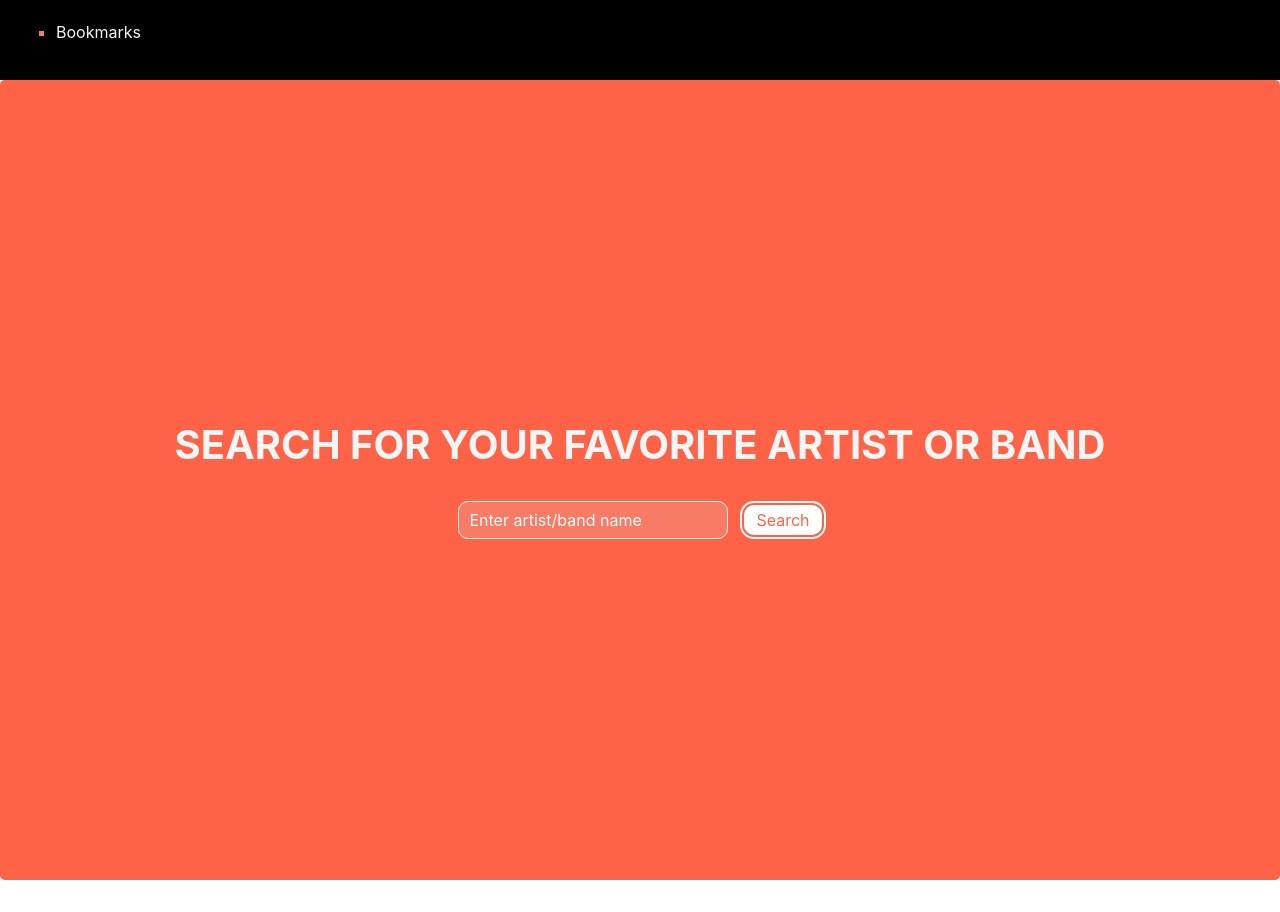
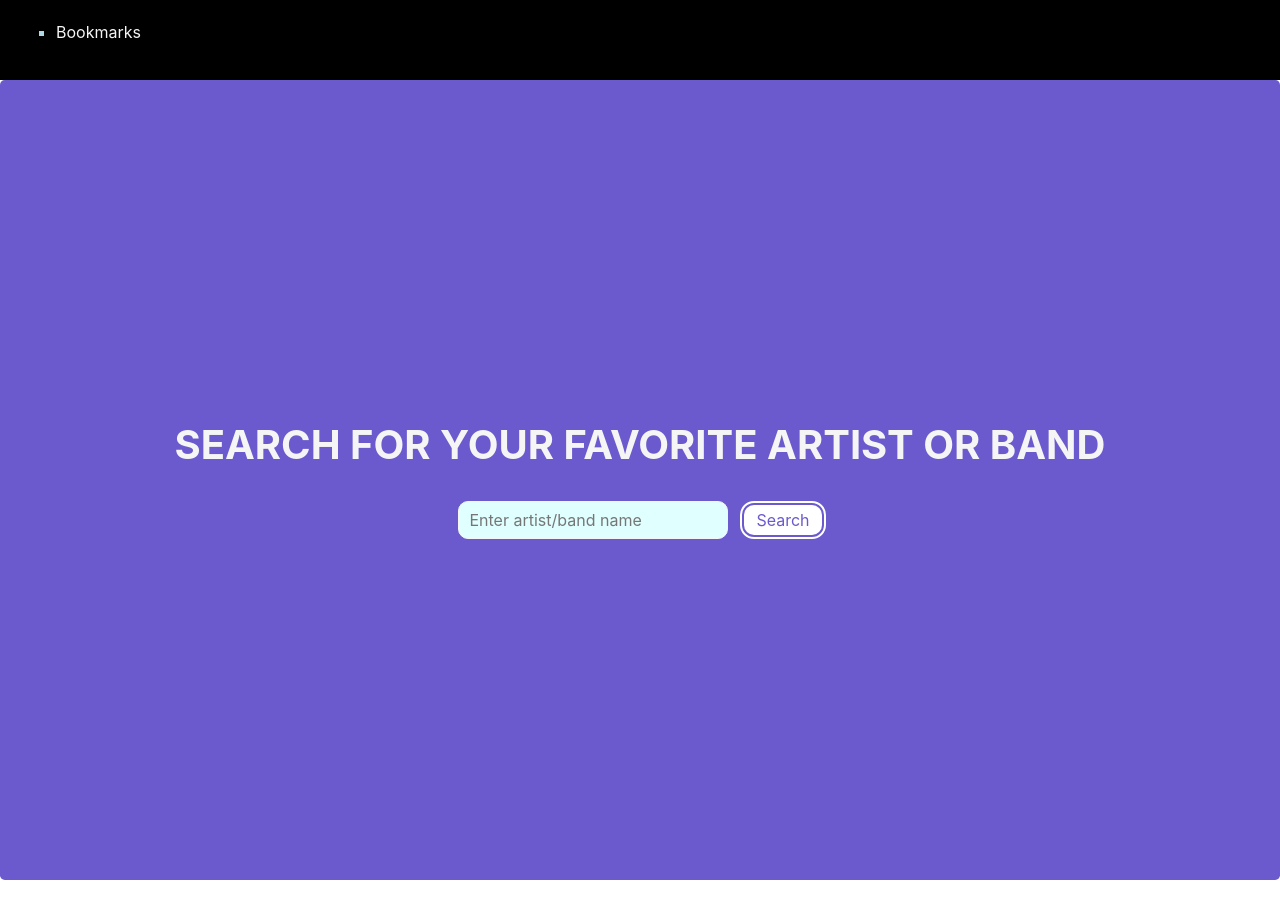
Before and after one commit to mkhalil7625/Capstone_API_Project, a Flask app: page / in a window 1280 px wide. Run offline with Flask 2, Linux system fonts and the light colour scheme; some libraries are stand-ins or nearby versions.

Commit message:
update color theme, update events layout

```diff
--- a/static/CSS/style.css
+++ b/static/CSS/style.css
@@ -1,55 +1,6 @@
-/* .event_container {
-  float: none;
-  width: 100%;
-  display: block;
-  padding: 12px;
-  margin: 0;
-  box-sizing: border-box;
-  max-width: 700px;
+:root {
+  --main-color: slateblue;
 }
-
-.event_wrapper {
-  width: 100%;
-  box-sizing: border-box;
-  flex-direction: column;
-}
-.date_time {
-  text-align: center;
-  font-size: 10px;
-  display: flex;
-  box-sizing: border-box;
-  flex-direction: column;
-  width: 50px;
-  -webkit-box-align: center;
-  -webkit-box-direction: normal;
-  -webkit-box-orient: vertical;
-  -webkit-box-pack: center;
-  color: blue;
-}
-
-.event_date {
-  white-space: nowrap;
-}
-
-.event_time {
-  white-space: nowrap;
-}
-
-.artist_image {
-  content-visibility: auto;
-  background-attachment: scroll;
-  background-position: 50% 15%;
-  background-repeat: no-repeat;
-  background-size: cover;
-  contain: strict;
-  height: 40vh;
-  min-height: 340px;
-  display: block;
-  left: 0;
-  position: absolute;
-  top: 0;
-  width: 100%;
-} */
 
 /* Homepage */
 /* Header */
@@ -72,7 +23,7 @@ header .navigation__item a {
 .jumbotron {
   display: grid;
   place-items: center;
-  background-color: tomato;
+  background-color: var(--main-color);
   height: 100vh;
 }
 
@@ -100,13 +51,13 @@ header .navigation__item a {
   height: 38px;
   border: 1px solid whitesmoke;
   outline: none;
-  background-color: rgb(248, 123, 101);
+  background-color: lightcyan;
   border-radius: 10px;
-  caret-color: white;
-  color: white;
+  caret-color: black;
+  color: black;
 }
 .form #search::placeholder {
-  color: white;
+  color: rgb(119, 118, 118);
 }
 .form .btn {
   height: 30px;
@@ -118,7 +69,7 @@ header .navigation__item a {
   justify-content: center;
   align-items: center;
   background-color: white;
-  color: tomato;
+  color: var(--main-color);
   border: none;
   outline: 2px solid white;
   outline-offset: 2px;
```
Also changed, not shown: other parts of static/CSS/style.css (+14 -13 lines), apis/ticketmaster.py (+20 -15 lines).
